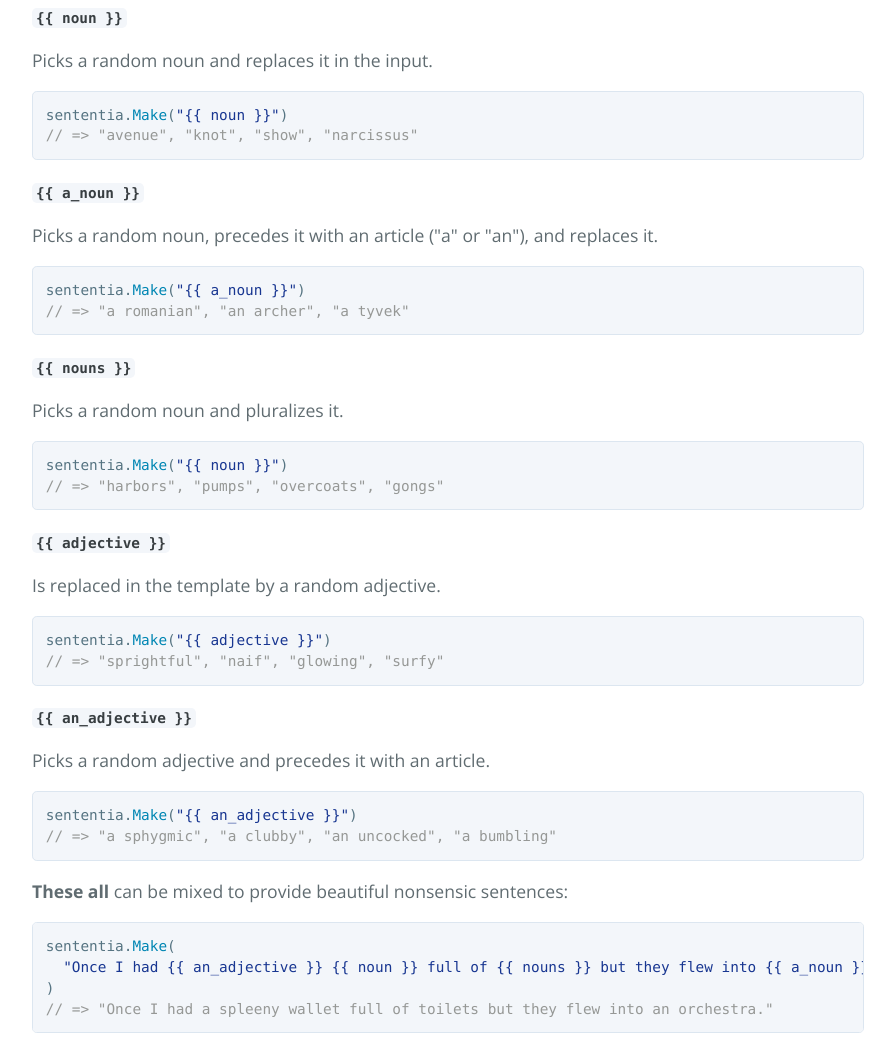
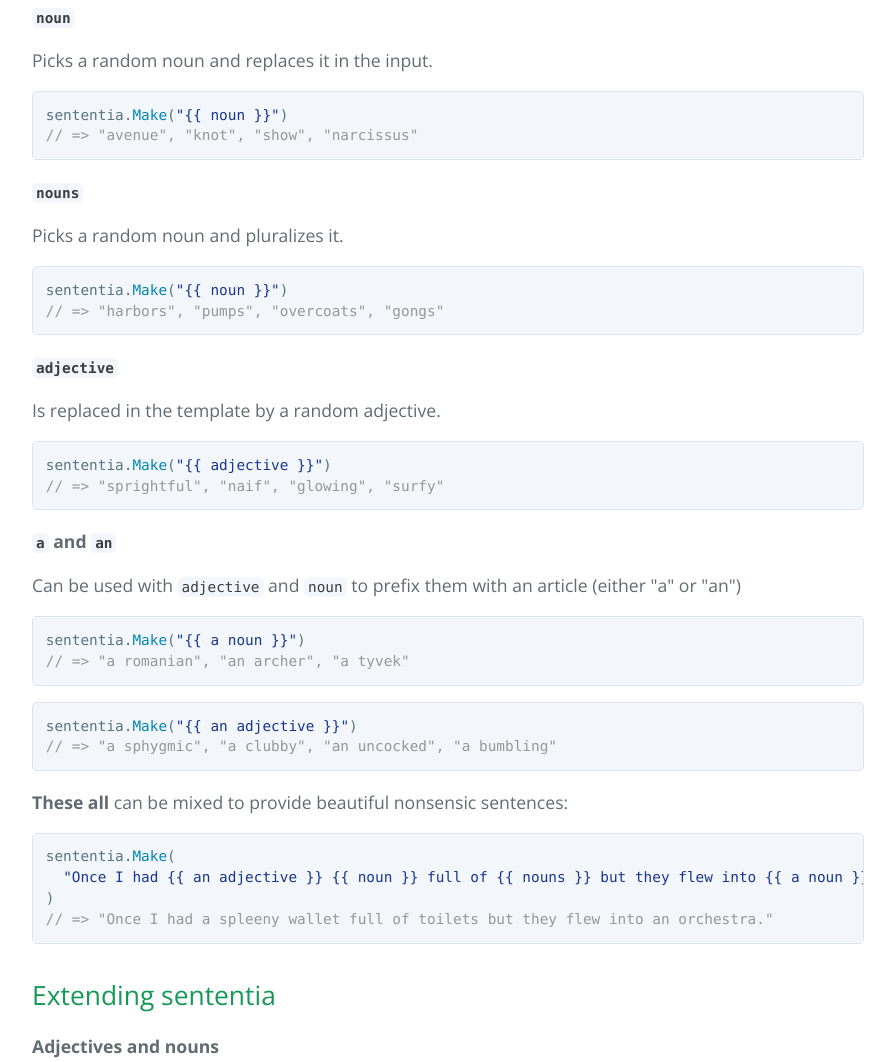
Before and after one commit to 0x5d/sententia, a plain HTML site: page index.html in a window 1280 px wide. Shown: the part 1673-2735 px from the top of the page, without its empty margins (192-1087 px from the left). Drawn offline with nearby package versions, Linux system fonts and the light colour scheme.

```diff
--- a/index.html
+++ b/index.html
@@ -26,7 +26,7 @@
 <a href="https://github.com/kylestetz">kylestetz</a>'s <a href="https://github.com/kylestetz/Sentencer">Sentencer</a>
 (node.js module).</p>
 
-<div class="highlight highlight-source-go"><pre><span class="pl-s"><span class="pl-pds">"</span>Oh look, {{ an_adjective }} {{ noun }}!<span class="pl-pds">"</span></span></pre></div>
+<div class="highlight highlight-source-go"><pre><span class="pl-s"><span class="pl-pds">"</span>Oh look, {{ an adjective }} {{ noun }}!<span class="pl-pds">"</span></span></pre></div>
 
 <p>becomes something like (it's random!):</p>
 
@@ -74,45 +74,41 @@ generated.</p>
 
 <p>Built in actions are:</p>
 
-<p><strong><code>{{ noun }}</code></strong></p>
+<p><strong><code>noun</code></strong></p>
 
 <p>Picks a random noun and replaces it in the input.</p>
 
 <div class="highlight highlight-source-go"><pre>sententia.<span class="pl-c1">Make</span>(<span class="pl-s"><span class="pl-pds">"</span>{{ noun }}<span class="pl-pds">"</span></span>)
 <span class="pl-c">// =&gt; "avenue", "knot", "show", "narcissus"</span></pre></div>
 
-<p><strong><code>{{ a_noun }}</code></strong></p>
-
-<p>Picks a random noun, precedes it with an article ("a" or "an"), and replaces it.</p>
-
-<div class="highlight highlight-source-go"><pre>sententia.<span class="pl-c1">Make</span>(<span class="pl-s"><span class="pl-pds">"</span>{{ a_noun }}<span class="pl-pds">"</span></span>)
-<span class="pl-c">// =&gt; "a romanian", "an archer", "a tyvek"</span></pre></div>
-
-<p><strong><code>{{ nouns }}</code></strong></p>
+<p><strong><code>nouns</code></strong></p>
 
 <p>Picks a random noun and pluralizes it.</p>
 
 <div class="highlight highlight-source-go"><pre>sententia.<span class="pl-c1">Make</span>(<span class="pl-s"><span class="pl-pds">"</span>{{ noun }}<span class="pl-pds">"</span></span>)
 <span class="pl-c">// =&gt; "harbors", "pumps", "overcoats", "gongs"</span></pre></div>
 
-<p><strong><code>{{ adjective }}</code></strong></p>
+<p><strong><code>adjective</code></strong></p>
 
 <p>Is replaced in the template by a random adjective.</p>
 
 <div class="highlight highlight-source-go"><pre>sententia.<span class="pl-c1">Make</span>(<span class="pl-s"><span class="pl-pds">"</span>{{ adjective }}<span class="pl-pds">"</span></span>)
 <span class="pl-c">// =&gt; "sprightful", "naif", "glowing", "surfy"</span></pre></div>
 
-<p><strong><code>{{ an_adjective }}</code></strong></p>
+<p><strong><code>a</code> and <code>an</code></strong></p>
 
-<p>Picks a random adjective and precedes it with an article.</p>
+<p>Can be used with <code>adjective</code> and <code>noun</code> to prefix them with an article (either "a" or "an")</p>
 
-<div class="highlight highlight-source-go"><pre>sententia.<span class="pl-c1">Make</span>(<span class="pl-s"><span class="pl-pds">"</span>{{ an_adjective }}<span class="pl-pds">"</span></span>)
+<div class="highlight highlight-source-go"><pre>sententia.<span class="pl-c1">Make</span>(<span class="pl-s"><span class="pl-pds">"</span>{{ a noun }}<span class="pl-pds">"</span></span>)
+<span class="pl-c">// =&gt; "a romanian", "an archer", "a tyvek"</span></pre></div>
+
+<div class="highlight highlight-source-go"><pre>sententia.<span class="pl-c1">Make</span>(<span class="pl-s"><span class="pl-pds">"</span>{{ an adjective }}<span class="pl-pds">"</span></span>)
 <span class="pl-c">// =&gt; "a sphygmic", "a clubby", "an uncocked", "a bumbling"</span></pre></div>
 
 <p><strong>These all</strong> can be mixed to provide beautiful nonsensic sentences:</p>
 
 <div class="highlight highlight-source-go"><pre>sententia.<span class="pl-c1">Make</span>(
-  <span class="pl-s"><span class="pl-pds">"</span>Once I had {{ an_adjective }} {{ noun }} full of {{ nouns }} but they flew into {{ a_noun }}.<span class="pl-pds">"</span></span>,
+  <span class="pl-s"><span class="pl-pds">"</span>Once I had {{ an adjective }} {{ noun }} full of {{ nouns }} but they flew into {{ a noun }}.<span class="pl-pds">"</span></span>,
 )
 <span class="pl-c">// =&gt; "Once I had a spleeny wallet full of toilets but they flew into an orchestra."</span></pre></div>
 
@@ -152,7 +148,7 @@ where the first letter is upper case:</p>
     }
     sententia.<span class="pl-c1">AddActions</span>(customActions)
     <span class="pl-smi">sentence</span>, <span class="pl-smi">err</span> <span class="pl-k">:=</span> sententia.<span class="pl-c1">Make</span>(
-        <span class="pl-s"><span class="pl-pds">"</span>She wrote a book called '{{ capitalize an_adjective }} {{ capitalize noun }}'<span class="pl-pds">"</span></span>,
+        <span class="pl-s"><span class="pl-pds">"</span>She wrote a book called '{{ capitalize (an adjective) }} {{ capitalize noun }}'<span class="pl-pds">"</span></span>,
     )
     <span class="pl-k">if</span> err != <span class="pl-c1">nil</span> {
         <span class="pl-c1">panic</span>(err)
@@ -161,6 +157,8 @@ where the first letter is upper case:</p>
 }</pre></div>
 
 <p>Then, we could get something like <code>"She wrote a book called 'A Subdued Duckling'"</code>.
+Notice we have to group the actions with <code>()</code> for Go to interpret their output as input to
+<code>capitalize</code>.
 If you want a refresher on how Go templates handle arguments,
 <a href="https://golang.org/pkg/text/template/#hdr-Arguments">check this out</a>!</p>
 
```
Also changed, not shown: params.json (+1 -1 lines).
